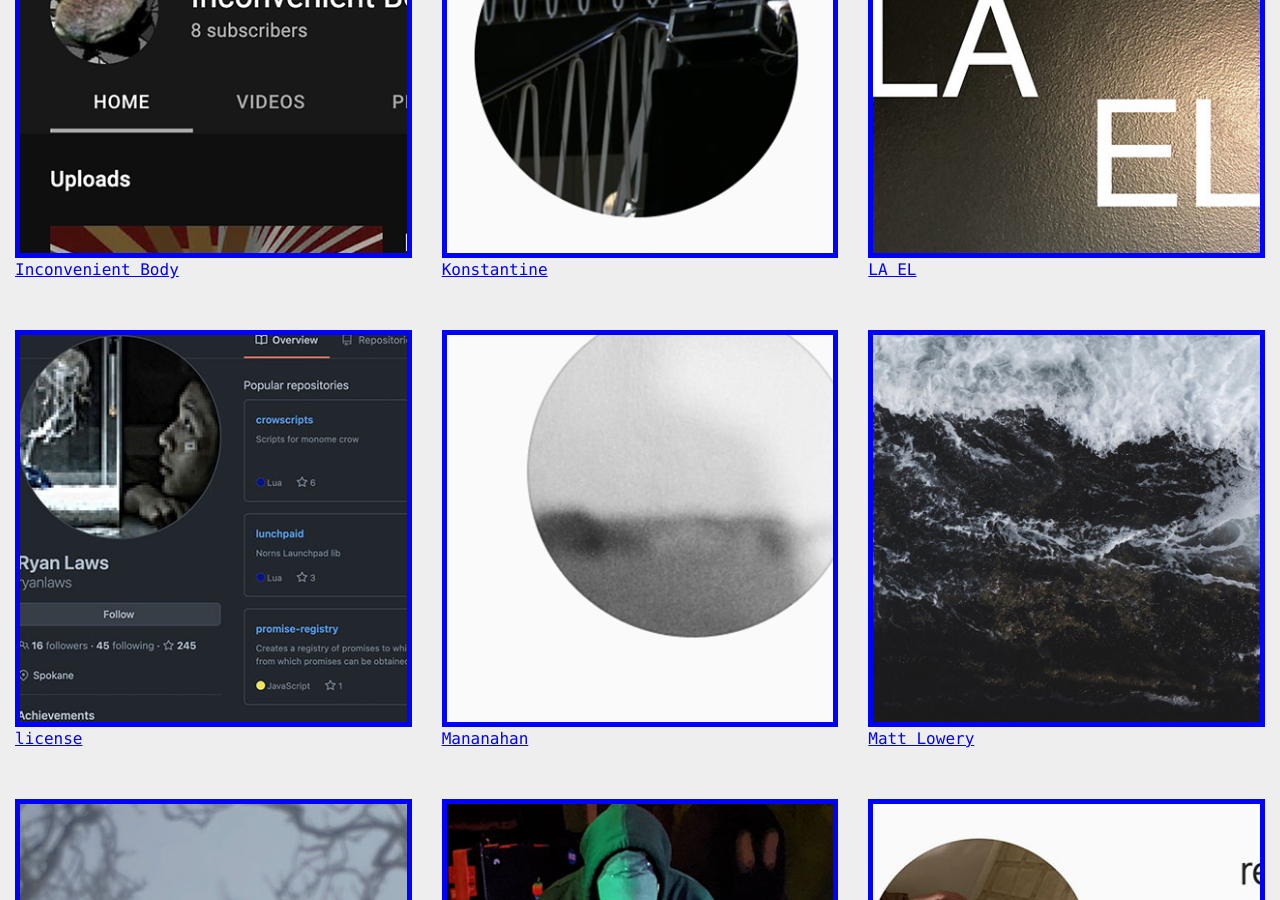
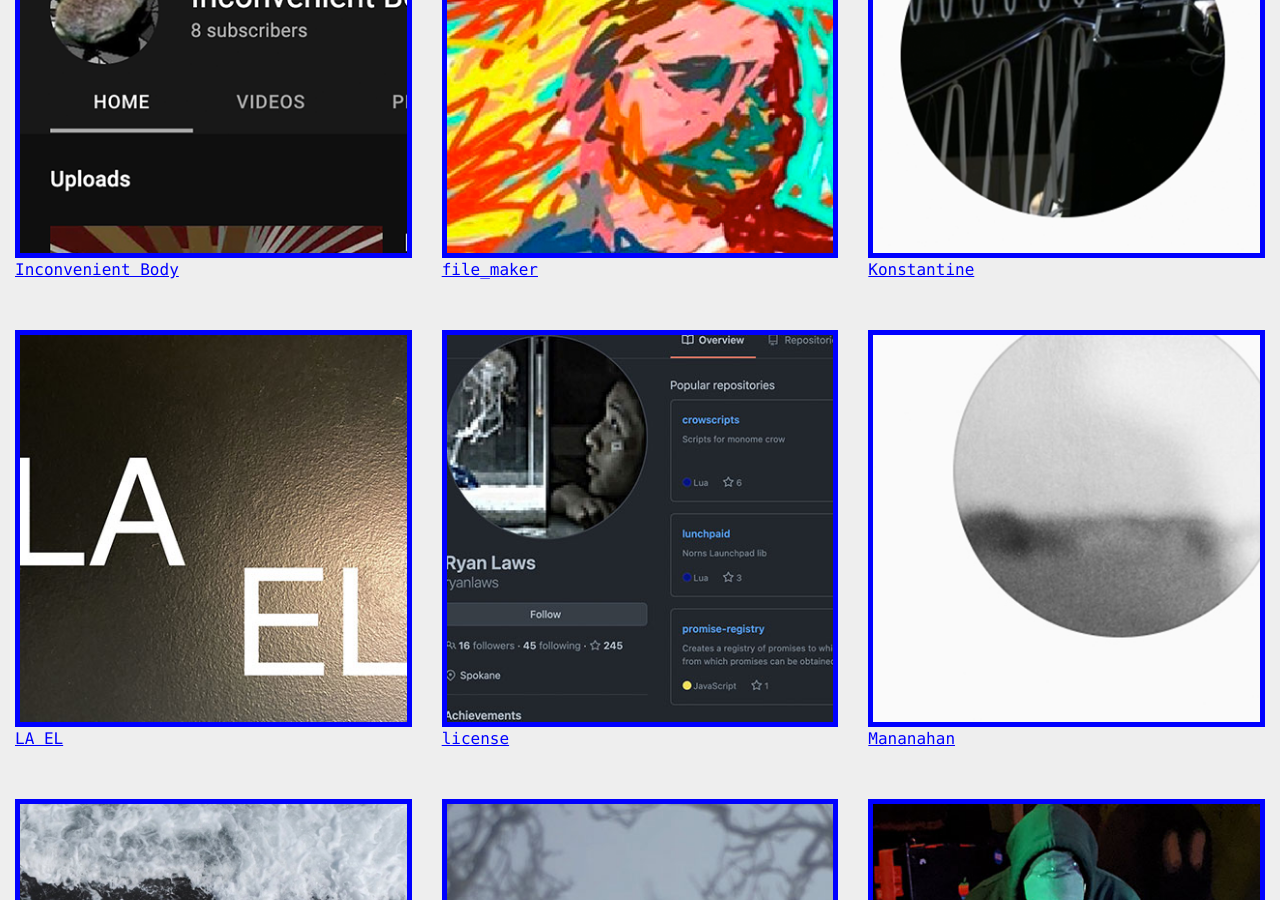
Before and after one commit to northern-information/mapcorps.net, a Jekyll site: the page built from _pages/community.md, in a window 1280 px wide and 900 px high, scrolled down 780 px. Built offline with Jekyll 4.4.1, drawn with Linux system fonts in a browser that asks for light colours; nearby versions of some CDN libraries.

Commit message:
filemaker

```diff
--- a/_data/community.yml
+++ b/_data/community.yml
@@ -13,6 +13,10 @@
 - name: Inconvenient Body
   img: community-inconvenient-body.jpg
   url: https://youtube.com/channel/UC3enr3SH0swxB9kSc4L3UfQ
+
+- name: file_maker
+  img: community-filemaker.jpg
+  url: https://www.instagram.com/filemaker_human/
 
 - name: Konstantine
   img: community-konstantine.jpg
--- a/_includes/home-silo.html
+++ b/_includes/home-silo.html
@@ -1,7 +1,7 @@
 <div class="container-fluid">
   <div class="row">
     <div class="col">
-      <h1>APE SHALL NOT KILL APE</h1>
+      <h1>APE SHALL NEVER KILL APE</h1>
     </div>
   </div>
   <div class="row">
```
Also changed, not shown: assets/content/community-filemaker.jpg (added).
